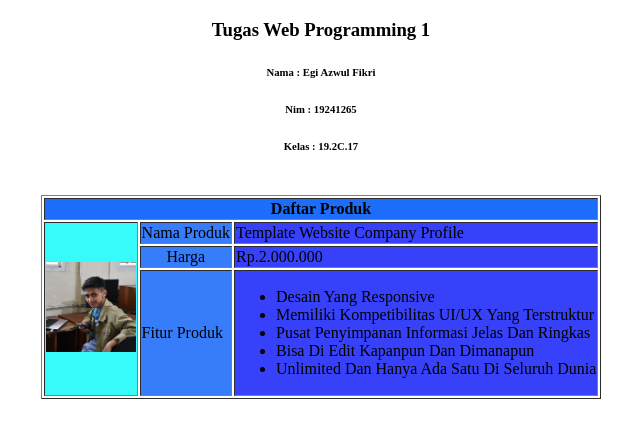
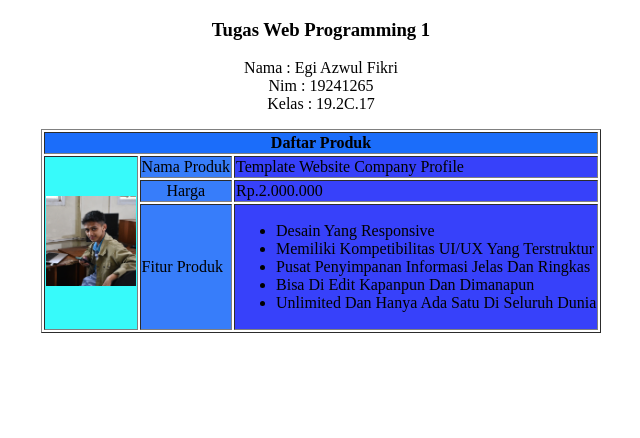
Before and after one commit to Egbyz666/azwulfrontend, a plain HTML site: page index.html in a window 1280 px wide. Shown: the whole page, without its empty margins (319-959 px from the left). Drawn offline with Linux system fonts and the light colour scheme.

Commit message:
Update index.html

```diff
--- a/index.html
+++ b/index.html
@@ -10,9 +10,9 @@
 <body>
   <center>
     <h3>Tugas Web Programming 1</h3>
-    <h6>Nama : Egi Azwul Fikri</h6>
-    <h6>Nim : 19241265</h6>
-    <h6>Kelas : 19.2C.17</h6><br>
+    <p>Nama : Egi Azwul Fikri <br>
+    Nim : 19241265 <br>
+    Kelas : 19.2C.17<br></p>
     <table style="text-align: center;" border="1">
       <tr bgcolor="#1B6DFA">
         <th colspan="12" style="text-align: center;">Daftar Produk</th>
```
